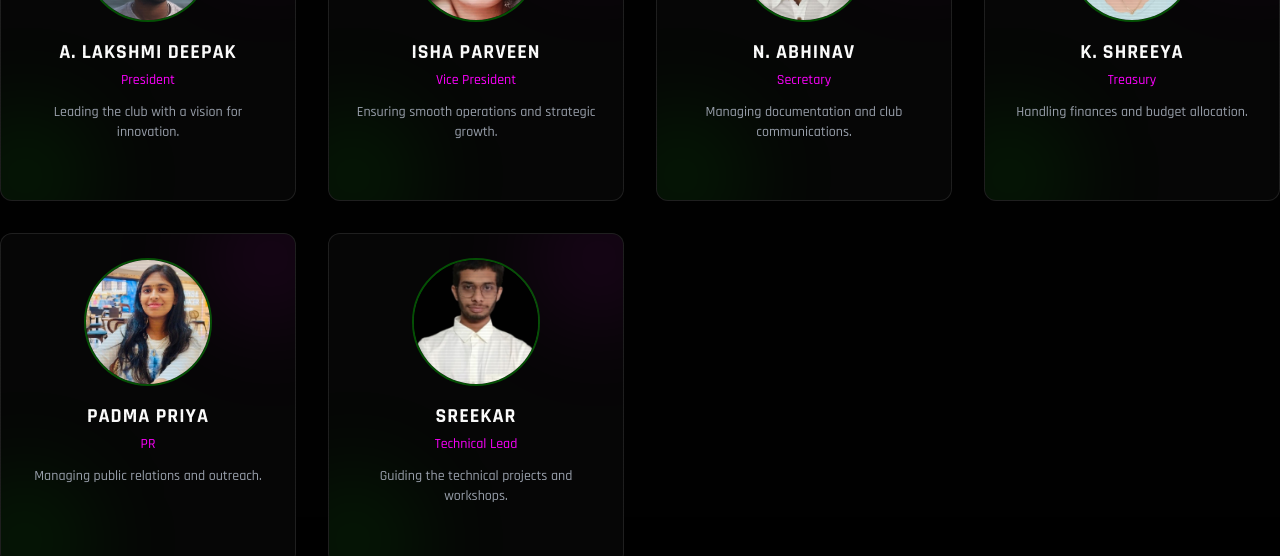
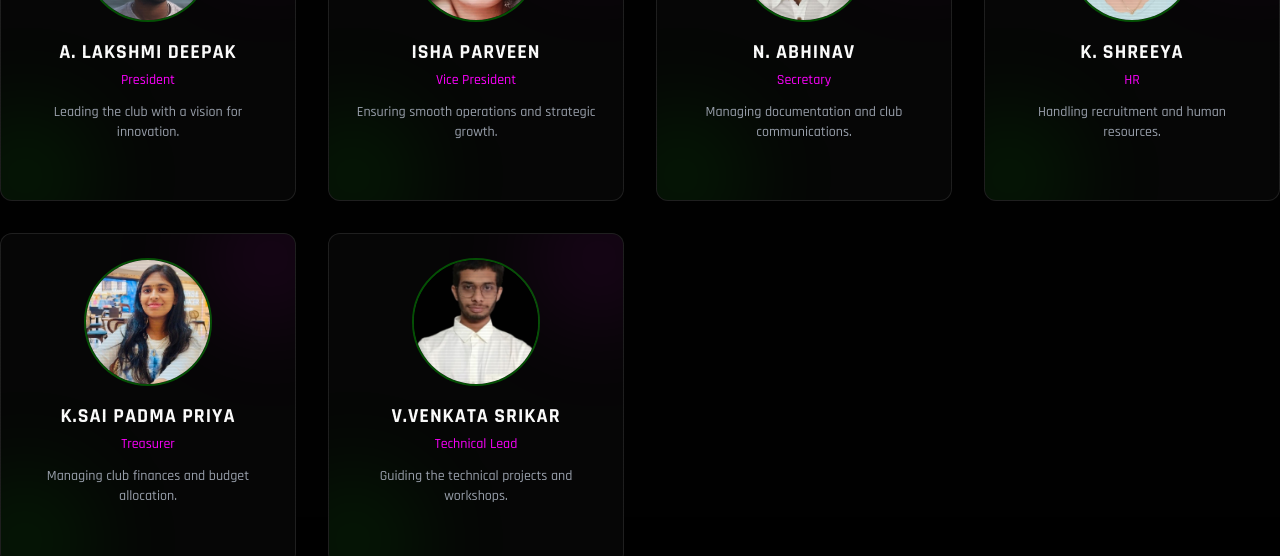
Before and after one commit to adithya1605p/iot-club-site, a React (Vite) app: page /team in a window 1280 px wide. Shown: the part 283-839 px from the top of the page. Built offline with nearby package versions, Linux system fonts and the light colour scheme; no server answers.

Commit message:
feat: content updates, whatsapp link, and bug fixes

```diff
--- a/src/data/team.js
+++ b/src/data/team.js
@@ -12,7 +12,7 @@ export const team = [
         role: "President",
         bio: "Leading the club with a vision for innovation.",
         image: deepak,
-        socials: { linkedin: "#" }
+        socials: { linkedin: "https://www.linkedin.com/in/deepak1010" }
     },
     {
         id: 2,
@@ -20,7 +20,7 @@ export const team = [
         role: "Vice President",
         bio: "Ensuring smooth operations and strategic growth.",
         image: isha,
-        socials: { linkedin: "#" }
+        socials: { linkedin: "https://www.linkedin.com/in/isha-parveen-8b82b3307" }
     },
     {
         id: 3,
@@ -28,30 +28,30 @@ export const team = [
         role: "Secretary",
         bio: "Managing documentation and club communications.",
         image: abhinav,
-        socials: { linkedin: "#" }
+        socials: { linkedin: "https://www.linkedin.com/in/abhinav-nadipelly-504971322" }
     },
     {
         id: 4,
         name: "K. Shreeya",
-        role: "Treasury",
-        bio: "Handling finances and budget allocation.",
+        role: "HR",
+        bio: "Handling recruitment and human resources.",
         image: shreeya,
-        socials: { linkedin: "#" }
+        socials: { linkedin: "https://www.linkedin.com/in/shreeya-kommajosyula-93472828b" }
     },
     {
         id: 5,
-        name: "Padma Priya",
-        role: "PR",
-        bio: "Managing public relations and outreach.",
+        name: "K.Sai Padma Priya",
+        role: "Treasurer",
+        bio: "Managing club finances and budget allocation.",
         image: padma,
         socials: { linkedin: "#" }
     },
     {
         id: 6,
-        name: "Sreekar",
+        name: "V.Venkata Srikar",
         role: "Technical Lead",
         bio: "Guiding the technical projects and workshops.",
         image: sreekar,
-        socials: { linkedin: "#" }
+        socials: { linkedin: "https://www.linkedin.com/in/venkata-srikar-vajjha-312949337" }
     }
 ];
--- a/src/pages/About.jsx
+++ b/src/pages/About.jsx
@@ -4,7 +4,7 @@ import { Target, Zap, Users, Award, BookOpen } from 'lucide-react';
 
 const About = () => {
     return (
-        <div className="container mx-auto">
+        <div className="container mx-auto pt-24 min-h-screen px-4">
             <div className="text-center mb-16">
                 <motion.h1
                     initial={{ opacity: 0, y: -20 }}
--- a/src/pages/Home.jsx
+++ b/src/pages/Home.jsx
@@ -71,7 +71,7 @@ const Home = () => {
                         Whether you're a beginner or a pro, there's a place for you in our team.
                         Let's build something amazing together.
                     </p>
-                    <Link to="/contact">
+                    <Link to="/register">
                         <Button variant="secondary" className="px-8 py-4 text-lg rounded-full border border-white/20 hover:bg-neon-cyan hover:text-black hover:border-neon-cyan transition-all">
                             Become a Member
                         </Button>
--- a/src/pages/Register.jsx
+++ b/src/pages/Register.jsx
@@ -152,7 +152,19 @@ const Register = () => {
                             className={`p-4 rounded-lg flex items-center gap-3 ${status.type === 'success' ? 'bg-green-500/10 text-green-400 border border-green-500/30' : 'bg-red-500/10 text-red-400 border border-red-500/30'}`}
                         >
                             {status.type === 'success' ? <CheckCircle size={20} /> : <AlertCircle size={20} />}
-                            <span className="font-mono text-sm">{status.message}</span>
+                            <div className="flex flex-col">
+                                <span className="font-mono text-sm">{status.message}</span>
+                                {status.type === 'success' && (
+                                    <a
+                                        href="https://chat.whatsapp.com/BreciBrPAMDEmBwhjMmrR1?mode=gi_t"
+                                        target="_blank"
+                                        rel="noopener noreferrer"
+                                        className="mt-2 text-xs bg-green-500 text-black px-3 py-1 rounded font-bold uppercase tracking-wider hover:bg-green-400 inline-block w-fit"
+                                    >
+                                        Join WhatsApp Group →
+                                    </a>
+                                )}
+                            </div>
                         </motion.div>
                     )}
 
```
